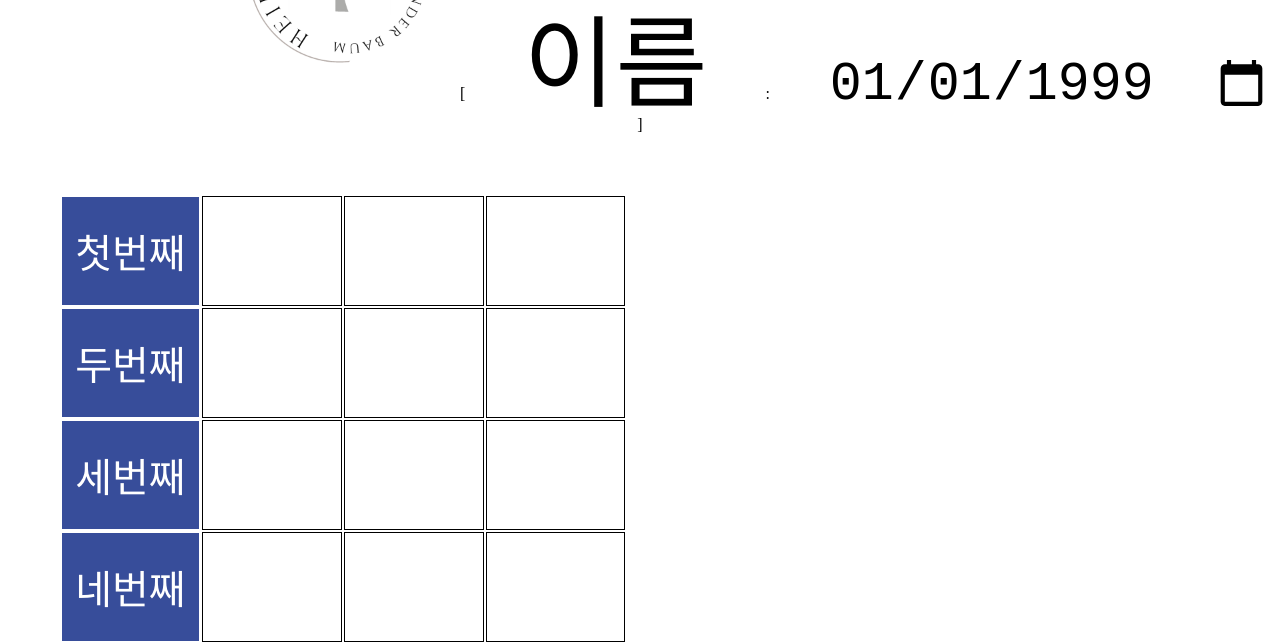
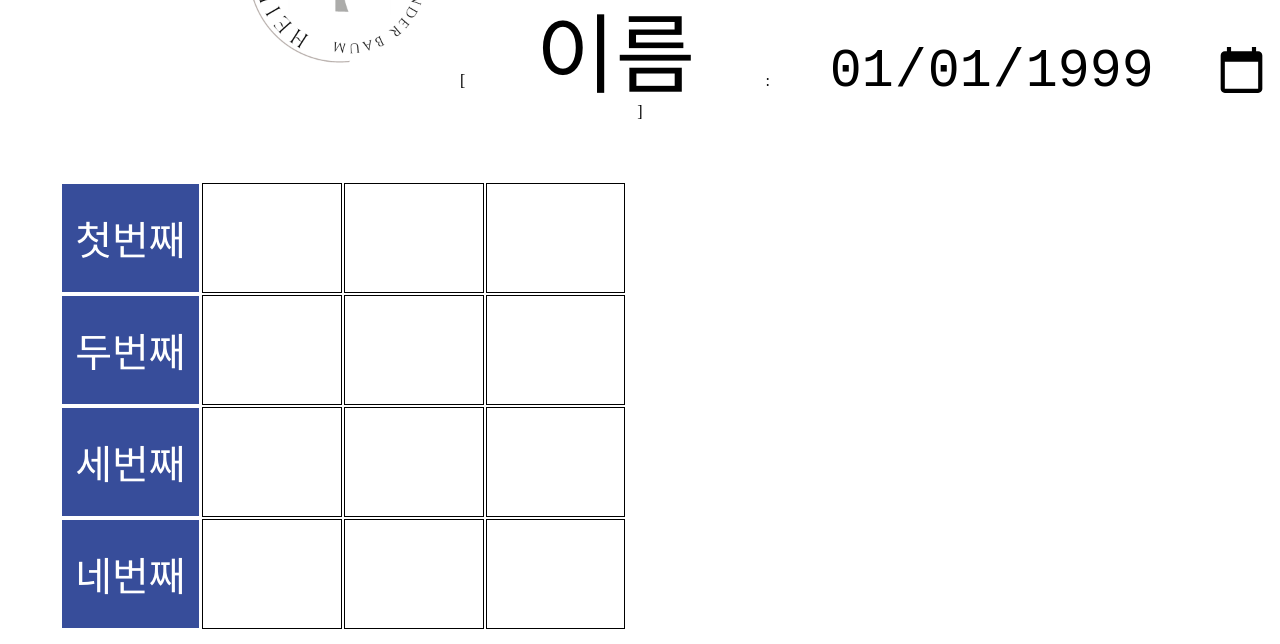
Before and after one commit to 00jun/heilendebaum, a plain HTML site: page index.html in a window 1280 px wide. Shown: the part 165-809 px from the top of the page. Drawn offline with Linux system fonts and the light colour scheme.

Commit message:
Update style.css

```diff
--- a/css/style.css
+++ b/css/style.css
@@ -33,7 +33,7 @@
 
     #name {
         width: 300px;
-        font-size: 75pt;
+        font-size: 65pt;
     }
 
     #date {
```
